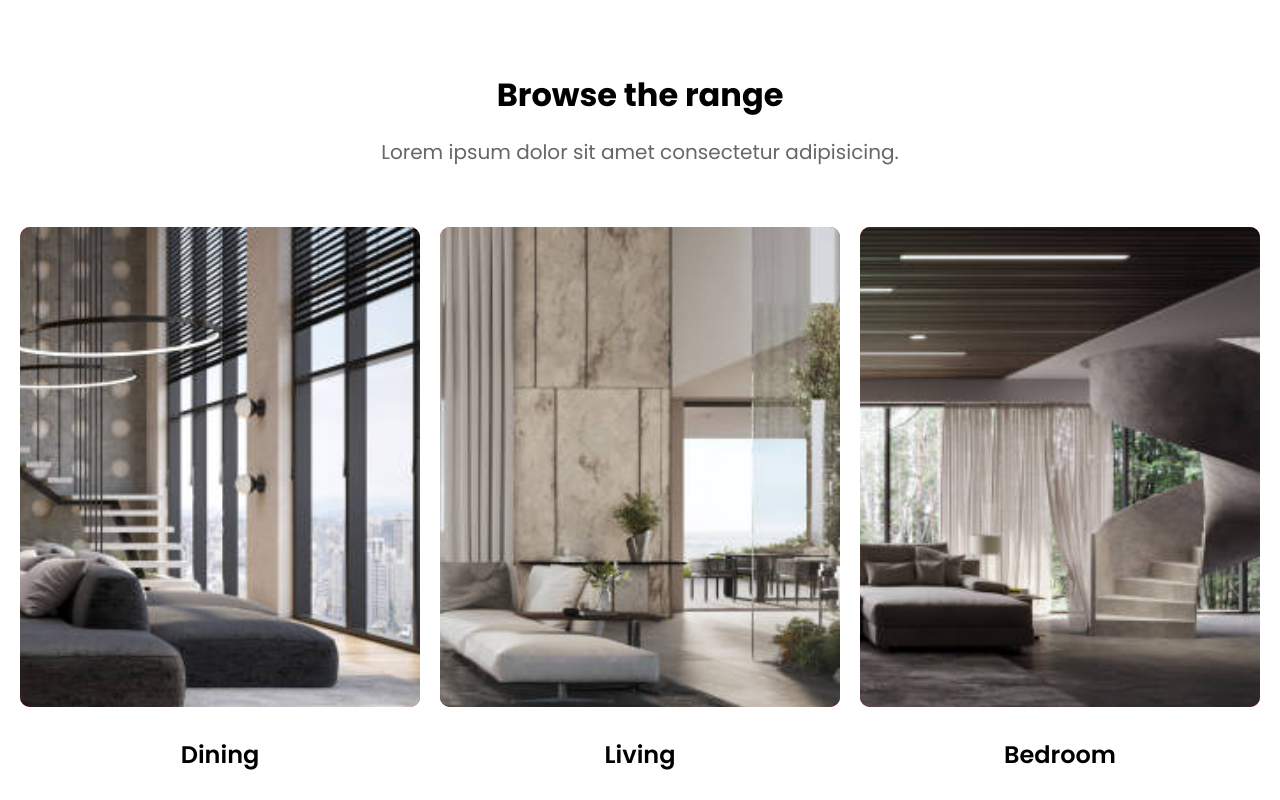
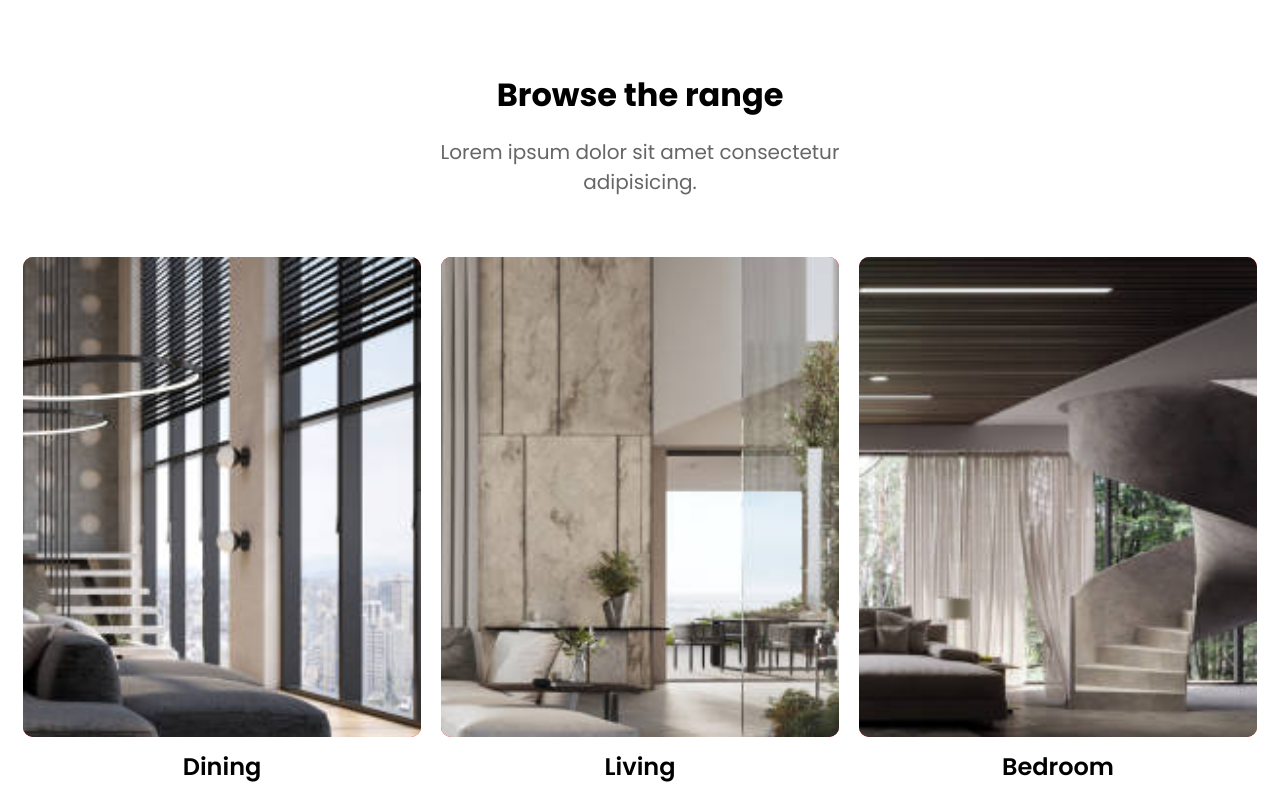
Before and after one commit to Ius221/FurniroProject, a Vue app: page / in a window 1280 px wide. Shown: the part 840-1640 px from the top of the page. Built offline with nearby package versions, Linux system fonts and the light colour scheme.

Commit message:
fixing responsive

```diff
--- /dev/null
+++ b/src/assets/css/main.css
@@ -0,0 +1,28 @@
+* {
+  margin: 0;
+  padding: 0;
+  box-sizing: border-box;
+}
+
+html {
+  font-size: 43.75%;
+}
+
+
+@media (min-width: 480px) {
+  html {
+    font-size: 50%;
+  }
+}
+
+@media (min-width: 768px) {
+  html {
+    font-size: 56.25%;
+  }
+}
+
+@media (min-width: 1024px) {
+  html {
+    font-size: 62.5%;
+  }
+}
--- a/src/main.js
+++ b/src/main.js
@@ -1,3 +1,4 @@
+import './assets/css/main.css'
 
 import { createApp } from 'vue'
 import App from './App.vue'
--- a/src/pages/home/sections/HomeCallaction.vue
+++ b/src/pages/home/sections/HomeCallaction.vue
@@ -341,12 +341,14 @@ h3 {
   p {
     max-width: 38rem;
   }
+  .img-content {
+    gap: 1.4rem;
+  }
 }
-
 @media (max-width: 480px) {
-  .img-container[data-v-85cb7f55] {
-    width: 18rem;
-    height: 18rem;
+  .img-container {
+    width: 16rem;
+    height: 16rem;
   }
   .outer-div {
     height: 46rem;
@@ -366,8 +368,8 @@ h3 {
   }
 
   .img-container {
-    width: 14rem;
-    height: 14rem;
+    width: 12rem;
+    height: 12rem;
   }
 }
 </style>
--- a/src/pages/home/sections/HomeSmall.vue
+++ b/src/pages/home/sections/HomeSmall.vue
@@ -35,9 +35,7 @@ export default {
   margin: 0 auto;
   text-align: center;
 }
-.section {
-  width: 100%;
-}
+
 h2 {
   font-size: 3.2rem;
   font-weight: 700;
@@ -45,16 +43,20 @@ h2 {
 .desc {
   color: #666;
   font-size: 2rem;
+  width: 28rem;
   margin: 1.8rem auto 6rem auto;
 }
 .img-section {
   display: flex;
+  flex-direction: column;
   gap: 2rem;
-  justify-content: space-between;
+  justify-content: center;
+  align-items: center;
   grid-template-columns: repeat(3, 1fr);
 }
 .img-container {
-  height: 48rem;
+  height: 18rem;
+  width: 36rem;
   overflow: hidden;
   position: relative;
   border-radius: 1rem;
@@ -64,60 +66,72 @@ img {
   position: absolute;
   top: 0%;
   right: 0%;
-  width: 270%;
+  width: 100%;
 }
 
 .img-text {
-  margin-top: 3rem;
+  margin-top: 1.2rem;
   font-size: 2.4rem;
   font-weight: 600;
 }
 </style>
 
-<!-- MEDIA QUERIES -->
 <style scoped>
-@media (max-width: 78em) {
-  .small-gallery {
-    padding: 0 2.4rem;
+@media (min-width: 320px) {
+  .img-container {
+    width: 48rem;
+    height: 24rem;
   }
 }
-@media (max-width: 65em) {
-  .img-container {
-    height: 40rem;
-  }
-}
-@media (max-width: 44em) {
+
+@media (min-width: 480px) {
   .img-section {
-    flex-direction: column;
-    gap: 3rem;
-  }
-
-  .img-text {
-    margin-top: 1rem;
-  }
-  img {
-    top: -15%;
-    width: 110%;
+    flex-direction: row;
   }
   .img-container {
-    height: 34rem;
-  }
-}
-@media (max-width: 480px) {
-  .img-container {
+    width: 22rem;
     height: 32rem;
   }
   img {
-    top: -5%;
-    width: 115%;
+    width: 300%;
   }
 }
-@media (max-width: 375px) {
-  .img-container[data-v-a3b0fab5] {
-    height: 27rem;
+@media (min-width: 600px) {
+  .img-container {
+    width: 26rem;
+    height: 38rem;
   }
-  img {
-    width: 125%;
+  .desc {
+    width: 28rem;
+  }
+}
+
+@media (min-width: 768px) {
+  .img-container {
+    width: 32rem;
+    height: 48rem;
+  }
+}
+
+@media (min-width: 1024px) {
+  .img-container {
+    width: 40rem;
+    height: 58rem;
+  }
+  .img-section {
+    gap: 2rem;
+  }
+  .desc {
+    width: 36rem;
+  }
+}
+@media (min-width: 1246px) {
+  .img-container {
+    width: 39.8rem;
+    height: 48rem;
+  }
+  .desc {
+    width: 44rem;
   }
 }
 </style>
--- a/src/store/index.js
+++ b/src/store/index.js
@@ -1,10 +1,12 @@
 import { createStore } from 'vuex';
 
 import sofaModule from './modules/sofas/index.js';
+import cartFunction from './modules/cart/index.js';
 
 const store = createStore({
   modules: {
     sofa: sofaModule,
+    cart: cartFunction,
   }
 })
 
--- /dev/null
+++ b/src/store/modules/cart/index.js
@@ -0,0 +1,17 @@
+
+export default {
+  state() {
+    return {
+      cartProd: [],
+    }
+  },
+  mutations: {
+
+  },
+  getters: {
+    // getCart(state) {
+    // }
+  },
+  actions: {}
+
+}
```
